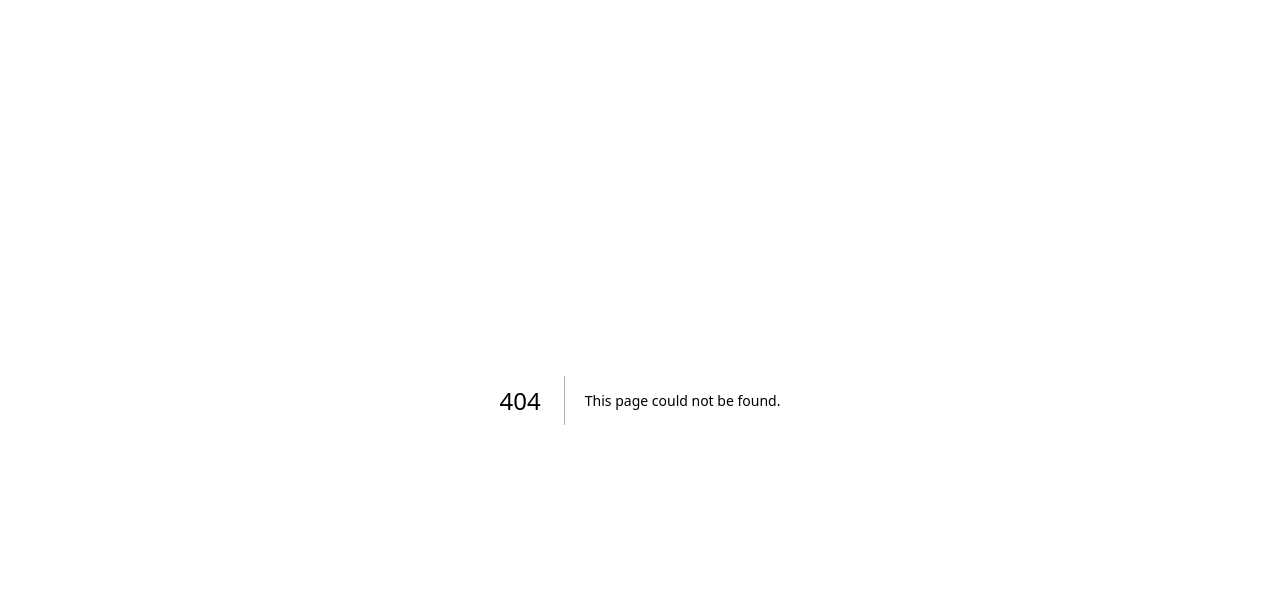
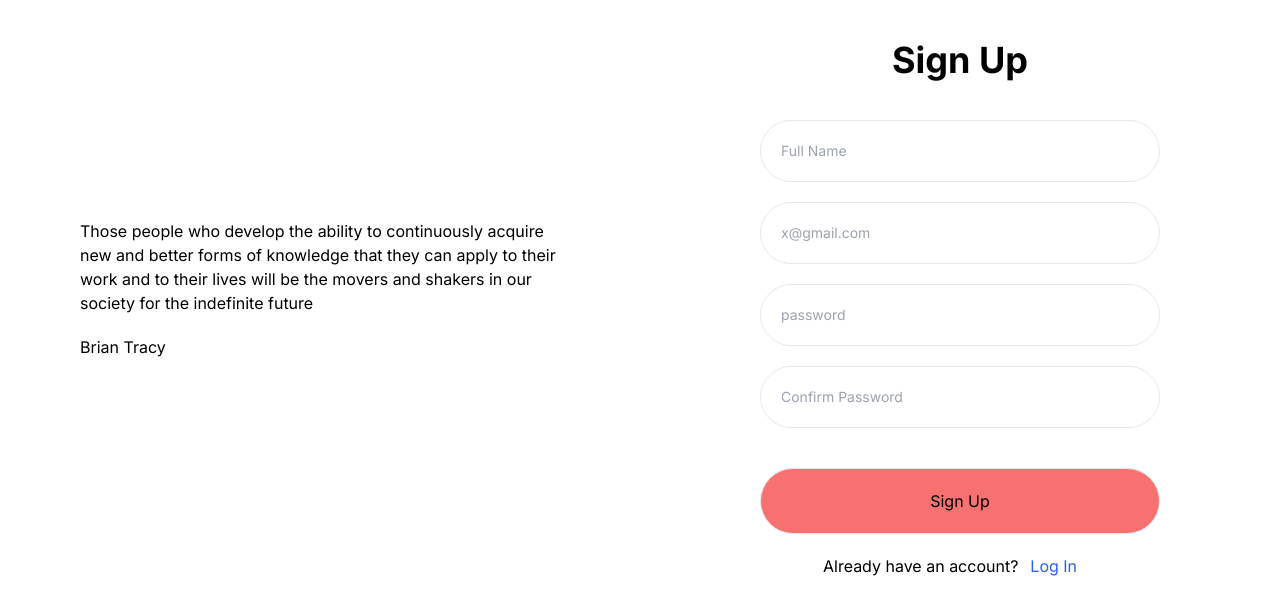
Before and after one commit to SaqlineShabbir/OnQuiz, a Next.js app: page /signup in a window 1280 px wide. Before the commit this address had no page. Shown: the top 614 px of the page. Built offline with nearby package versions, Linux system fonts and the light colour scheme.

Commit message:
signup  and login page added

```diff
--- /dev/null
+++ b/src/app/(pages)/login/page.js
@@ -0,0 +1,68 @@
+'use client'
+import Link from 'next/link';
+import { useState } from 'react';
+
+const page = () => {
+
+    const [email, setEmail] = useState('');
+    const [password, setPassword] = useState('');
+    const [error, setError] = useState('');
+
+    return (
+        <div className="">
+            <div className="lg:flex w-[100%] justify-center items-center">
+                <div className=" lg:w-[50%] space-y-5 px-10">
+                    <p className="">
+                        Those people who develop the ability to continuously acquire new
+                        and better forms of knowledge that they can apply to their work
+                        and to their lives will be the movers and shakers in our society
+                        for the indefinite future
+                    </p>
+                    <p>Brian Tracy</p>
+                </div>
+                <div className="lg:px-20 px-3 lg:w-[50%]">
+                    <div className="flex flex-col justify-center items-center gap-10 mt-10">
+                        <p className="flex  items-center lg:text-4xl text-2xl font-bold">
+                            Log In
+                        </p>
+
+                        <form className="">
+                            <div className="space-y-5 flex flex-col justify-center  items-center">
+                                <input
+                                    type="email"
+                                    className="lg:w-[400px] border w-[350px]  py-5 px-5   text-gray-900 text-sm rounded-full  "
+                                    placeholder="x@gmail.com"
+                                    onChange={(e) => setEmail(e.target.value)}
+                                    required
+                                />
+                                <input
+                                    type="password"
+                                    className="lg:w-[400px] border w-[350px]  py-5 px-5   text-gray-900 text-sm rounded-full  "
+                                    name="password"
+                                    minlength="8"
+                                    required
+                                    placeholder='password' />
+
+                                <p className="text-red-500">{error}</p>
+                                <button
+                                    type="submit"
+                                    className="bg-red-400 border py-5 px-10 w-[350px] lg:w-[400px] rounded-full block "
+                                >
+                                    Sign Up
+                                </button>
+                                <div className="flex">
+                                    <p>Already have an account? </p>
+                                    <div className="text-blue-600 pl-3  px-5">
+                                        <Link href="/signup">Sign Up</Link>
+                                    </div>
+                                </div>
+                            </div>
+                        </form>
+                    </div>
+                </div>
+            </div>
+        </div>
+    );
+};
+
+export default page;
--- /dev/null
+++ b/src/app/(pages)/signup/page.js
@@ -0,0 +1,109 @@
+'use client'
+import Link from 'next/link';
+import { useState } from 'react';
+
+const page = () => {
+    const [name, setName] = useState('');
+    const [email, setEmail] = useState('');
+    const [password, setPassword] = useState('');
+    const [ConfirmPassword, setConfirmPassword] = useState('');
+    const [error, setError] = useState('');
+
+
+
+    //form submission
+
+    //   const handleSubmit = (e) => {
+    //     e.preventDefault();
+    //     if (password !== ConfirmPassword) {
+    //       setError('Password does not match');
+    //     } else {
+    //       createUser(email, password, name)
+    //         .then((result) => {
+    //           const user = result.user;
+    //           console.log(user);
+    //         })
+    //         .catch((error) => setError(error.message));
+    //     }
+    //   };
+
+    return (
+        <div className="">
+
+            <div className="lg:flex w-[100%]">
+                <div className=" lg:w-[50%] flex flex-col justify-center items-center px-20 lg:py-0 py-10 ">
+                    <div className=" ">
+                        <div className="space-y-5">
+                            <p className="">
+                                Those people who develop the ability to continuously acquire new
+                                and better forms of knowledge that they can apply to their work
+                                and to their lives will be the movers and shakers in our society
+                                for the indefinite future
+                            </p>
+                            <p>Brian Tracy</p>
+                        </div>
+                    </div>
+                </div>
+                <div className="lg:px-20 px-3 lg:w-[50%] ">
+                    {/* <p className="mt-10">Back To Topify</p> */}
+                    <div className="flex flex-col justify-center items-center gap-10 mt-10">
+                        <p className="flex  items-center lg:text-4xl text-2xl font-bold">
+                            Sign Up
+                        </p>
+
+                        <form className="">
+                            <div className="space-y-5 flex flex-col justify-center  items-center">
+
+
+                                <input
+                                    type="text"
+                                    className="lg:w-[400px] border w-[350px]  py-5 px-5   text-gray-900 text-sm rounded-full  "
+                                    placeholder="Full Name"
+                                    onChange={(e) => setName(e.target.value)}
+                                    required
+                                />
+
+                                <input
+                                    type="email"
+                                    className="lg:w-[400px] border w-[350px]  py-5 px-5   text-gray-900 text-sm rounded-full  "
+                                    placeholder="x@gmail.com"
+                                    onChange={(e) => setEmail(e.target.value)}
+                                    required
+                                />
+                                <input
+                                    type="password"
+                                    className="lg:w-[400px] border w-[350px]  py-5 px-5   text-gray-900 text-sm rounded-full  "
+                                    name="password"
+                                    minlength="8"
+                                    required
+                                    placeholder='password' />
+                                <input
+                                    type="password"
+                                    className=" lg:w-[400px]  py-5 px-5 border text-gray-900 text-sm rounded-full block w-[350px] p-2.5  "
+                                    placeholder="Confirm Password"
+                                    onChange={(e) => setConfirmPassword(e.target.value)}
+                                    required
+                                />
+                                <p className="text-red-500">{error}</p>
+                                <button
+                                    type="submit"
+                                    className="bg-red-400 border py-5 px-10 w-[350px] lg:w-[400px] rounded-full block "
+                                >
+                                    Sign Up
+                                </button>
+                                <div className="flex">
+                                    <p>Already have an account? </p>
+                                    <div className="text-blue-600 pl-3  px-5">
+                                        <Link href="/login">Log In</Link>
+                                    </div>
+                                </div>
+                            </div>
+                        </form>
+                    </div>
+                </div>
+            </div>
+        </div>
+    );
+};
+
+export default page;
```
